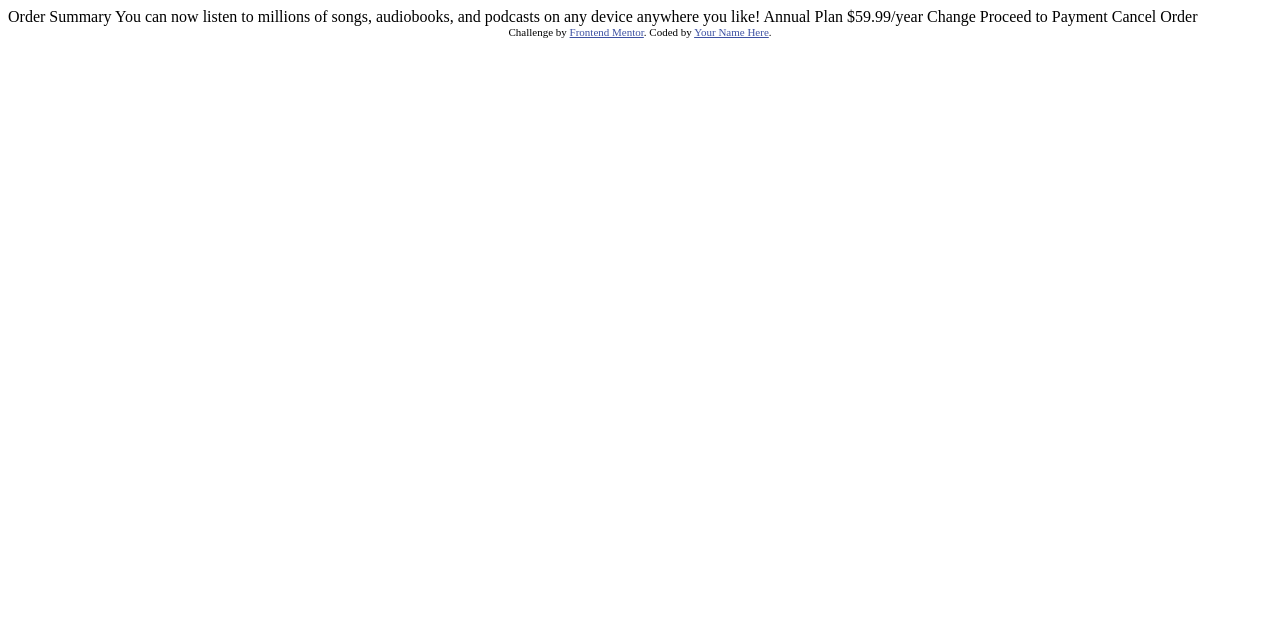
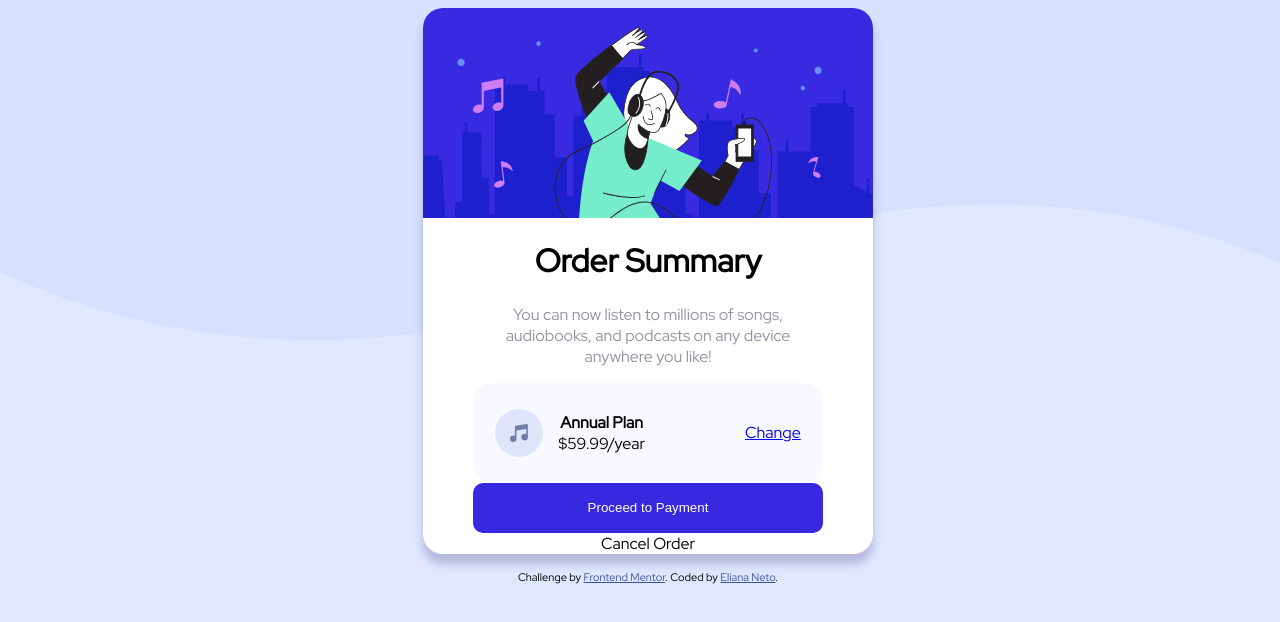
Before and after one commit to ElianaNeto/order-summary-component, a plain HTML site: page index.html in a window 1280 px wide. Drawn offline with Linux system fonts and the light colour scheme.

Commit message:
Second commit

```diff
--- /dev/null
+++ b/css/style.css
@@ -0,0 +1,101 @@
+@import url("https://fonts.googleapis.com/css2?family=Red+Hat+Display&display=swap");
+body {
+  width: 100vw;
+  font-family: "Red Hat Display", sans-serif;
+  background: hsl(225, 100%, 94%);
+  background-repeat: no-repeat;
+  background-size: 1300px 340px;
+  background-image: url("../images/pattern-background-desktop.svg");
+  overflow: hidden;
+  justify-content: center;
+  align-items: center;
+  text-align: center;
+  display: flex;
+  position: relative;
+}
+
+.card-container {
+  width: 450px;
+  height: auto;
+  background: hsl(0, 0%, 100%);
+  border-radius: 20px;
+  display: flex;
+  justify-content: center;
+  align-items: center;
+  flex-direction: column;
+  box-shadow: 0 10px 10px 0px hsla(245, 42%, 30%, 0.25);
+  margin-bottom: 30px;
+}
+
+.image-container {
+  border-top-right-radius: 20px;
+  border-top-left-radius: 20px;
+  background-repeat: no-repeat;
+  background-image: url(../images/illustration-hero.svg);
+  height: 210px;
+  width: 450px;
+}
+.subtitle {
+  color: hsl(227, 9%, 60%);
+  font-size: 16px;
+  font-weight: lighter;
+}
+.price-card {
+  display: flex;
+  flex-direction: row;
+  align-items: center;
+  justify-content: center;
+  height: 100px;
+  width: 350px;
+  background-color: rgb(248, 249, 254);
+  border-radius: 20px;
+}
+
+.price-card a {
+  margin-left: 100px;
+}
+
+.price-card span {
+  margin-left: 15px;
+}
+
+.price-card h3 {
+  margin-bottom: 0px;
+  margin-top: 0px;
+}
+
+.price-card-text {
+  font-size: 16px;
+}
+
+.card-title {
+  font-weight: bold;
+  font-size: 16px;
+}
+
+.card-price {
+  font-weight: lighter;
+  font-size: 16px;
+}
+.button-container {
+  display: flex;
+  flex-direction: column;
+}
+.primary-button {
+  height: 50px;
+  width: 350px;
+  color: white;
+  border: none;
+  border-radius: 10px;
+  background-color: hsl(245, 75%, 52%);
+  box-shadow: hsl(224, 23%, 55%);
+}
+
+.attribution {
+  font-size: 11px;
+  text-align: center;
+  position: absolute;
+  bottom: 0;
+  right: 0;
+  left: 0;
+}
--- a/index.html
+++ b/index.html
@@ -5,6 +5,7 @@
   <meta name="viewport" content="width=device-width, initial-scale=1.0"> <!-- displays site properly based on user's device -->
 
   <link rel="icon" type="image/png" sizes="32x32" href="./images/favicon-32x32.png">
+  <link rel="stylesheet" href="css/style.css">
 
   <title>Frontend Mentor | Order summary card</title>
 
@@ -15,8 +16,34 @@
   </style>
 </head>
 <body>
+  <div class="card-container">
+    <div class="image-container">
+     <!-- <img src="images/illustration-hero.svg" alt="illustration">-->
+    </div>
 
-  Order Summary
+    <div class="title-container">
+      <h1 class="title">Order Summary</h1>
+      <h3 class="subtitle">You can now listen to millions of songs,<br>
+        audiobooks, and podcasts on any device<br>
+         anywhere you like!</h3>
+    </div>
+
+    <div class="price-card">
+      <img src="images/icon-music.svg" alt="music">
+      <span class="price-card-text">
+        <h3 class='card-title'>Annual Plan</h3>
+        <h3 class="card-price">$59.99/year</h3>
+      </span>
+      <a href="#">Change</a>
+    </div>
+
+    <div class="button-container">
+      <button class="primary-button">Proceed to Payment</button>
+      <span class="secondary-button">Cancel Order</span>
+    </div>
+  </div>
+
+  <!--Order Summary
 
   You can now listen to millions of songs, audiobooks, and podcasts on any
   device anywhere you like!
@@ -27,11 +54,11 @@
   Change
 
   Proceed to Payment
-  Cancel Order
+  Cancel Order-->
 
   <div class="attribution">
     Challenge by <a href="https://www.frontendmentor.io?ref=challenge" target="_blank">Frontend Mentor</a>.
-    Coded by <a href="#">Your Name Here</a>.
+    Coded by <a href="https://github.com/ElianaNeto">Eliana Neto</a>.
   </div>
 </body>
 </html>
```
